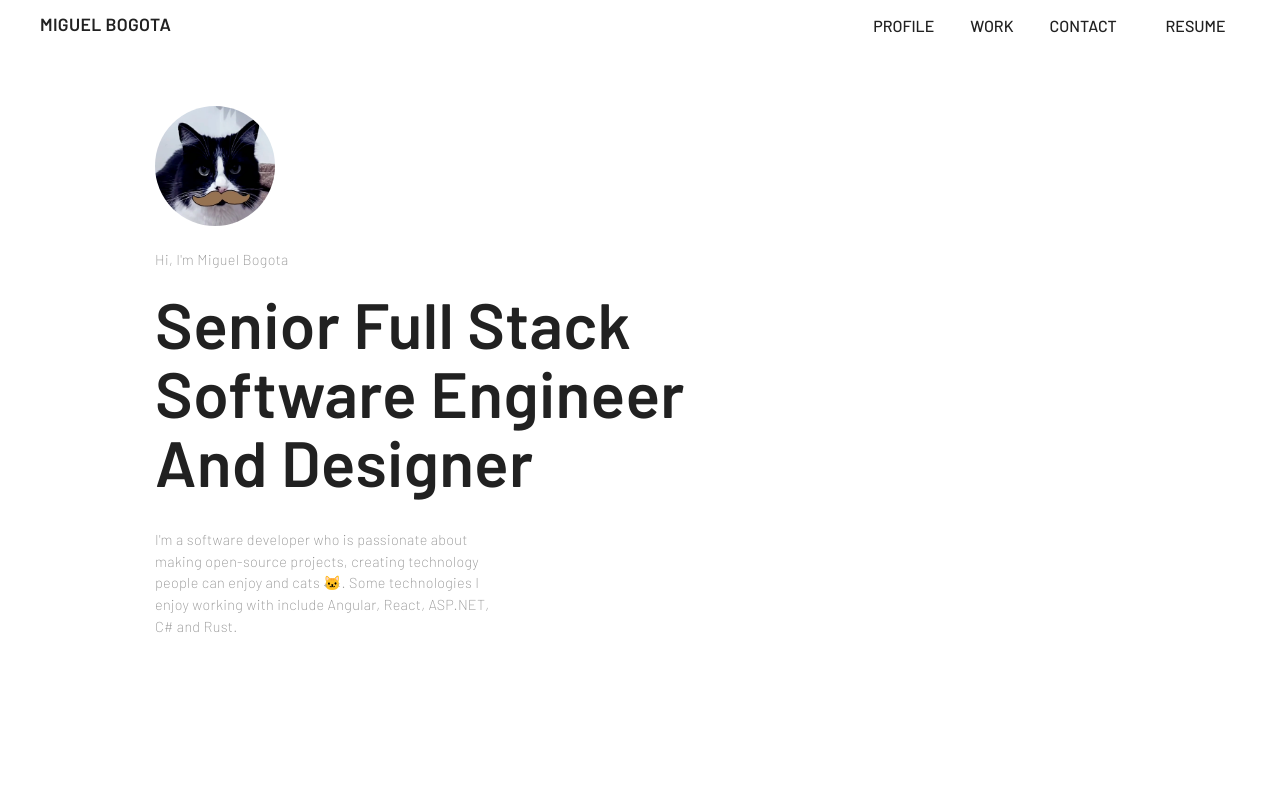
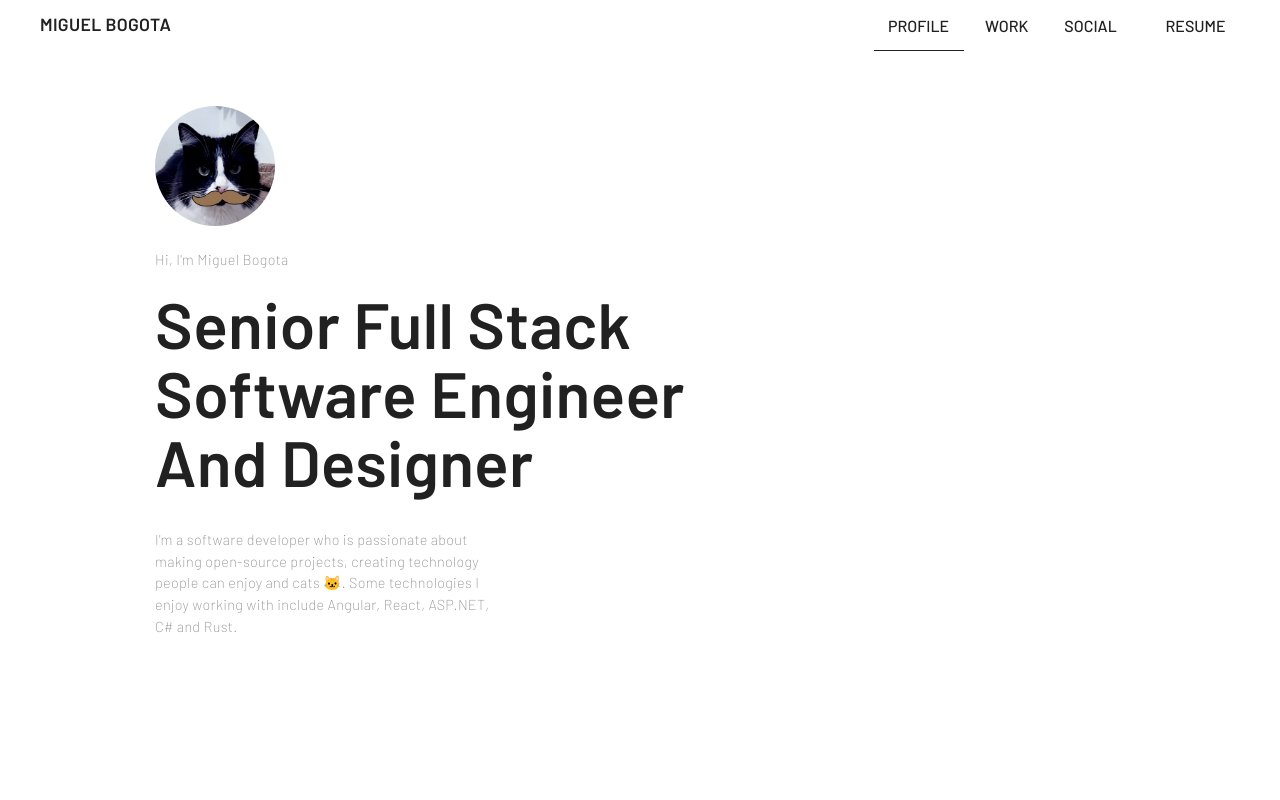
Before and after one commit to miguelbogota/miguelbogotadev-v02, a Next.js app: page / in a window 1280 px wide. Shown: the top 800 px of the page. Built offline with nearby package versions, Linux system fonts and the light colour scheme.

Commit message:
Adds animations to the navigation bar on scroll position
It spies the scroll and check if the section is in the view, then add the active bar below with a sick animation

```diff
--- a/src/components/link/link.scss
+++ b/src/components/link/link.scss
@@ -11,6 +11,7 @@
   color: var(--text-primary);
   padding: 0px var(--space-2);
   margin-right: var(--space-1);
+  position: relative;
 
   &:last-child {
     margin-right: var(--space-0);
@@ -20,8 +21,13 @@
     margin-right: var(--space-3);
   }
 
-  &.active {
-    border-bottom: 2px solid var(--text-primary);
+  & > .underline {
+    position: absolute;
+    bottom: -1px;
+    left: 0;
+    right: 0;
+    height: 1px;
+    background-color: var(--text-primary);
   }
 
   @include mixins.small-device {
--- a/src/components/link/link.tsx
+++ b/src/components/link/link.tsx
@@ -1,23 +1,54 @@
 import './link.scss';
 
 import clsx from 'clsx';
+import { motion } from 'framer-motion';
 import { type ComponentPropsWithRef, forwardRef, type Ref } from 'react';
 
 /** Props for the Link component. */
-export type LinkProps = ComponentPropsWithRef<'a'>;
+export type LinkProps = ComponentPropsWithRef<'a'> & {
+  active?: boolean;
+};
+
+const loadRef = {
+  loaded: false,
+  initialAnimation: {
+    initial: { x: '-50%', width: '0px' },
+    animate: { x: '0%', width: '100%' },
+    exit: { x: '50%', width: '0px' },
+  },
+};
 
 /** Link component. */
 export const Link = forwardRef(function ContainerRoot(
   inProps: LinkProps,
   ref: Ref<HTMLAnchorElement>,
 ) {
-  const { children, className, ...props } = inProps;
+  const { children, className, href, active, ...props } = inProps;
 
   const classes = clsx('link', className);
 
   return (
-    <a ref={ref} className={classes} {...props}>
+    <a
+      ref={ref}
+      className={classes}
+      data-to-scrollspy-id={href?.substring(1)}
+      href={href}
+      {...props}
+    >
       {children}
+      {active && (
+        <motion.span
+          className="underline"
+          layoutId="underline"
+          // This makes the initial animation different from the movement animation.
+          onAnimationComplete={() => {
+            if (!loadRef.loaded) {
+              loadRef.loaded = true;
+            }
+          }}
+          {...(loadRef.loaded ? {} : loadRef.initialAnimation)}
+        />
+      )}
     </a>
   );
 });
--- a/src/components/navigation/navigation.tsx
+++ b/src/components/navigation/navigation.tsx
@@ -1,19 +1,41 @@
+'use client';
+
 import './navigation.scss';
 
 import { Container } from '@app-components/container/container';
 import { Link } from '@app-components/link/link';
+import { useScrollSpy } from '@app-hooks/use-scroll-spy/use-scroll-spy';
+
+const sections = [
+  {
+    id: 'profile',
+    label: 'Profile',
+  },
+  {
+    id: 'work',
+    label: 'Work',
+  },
+  {
+    id: 'social',
+    label: 'Social',
+  },
+];
 
 /** Navigation bar component. */
 export function Navigation() {
+  const activeSectionId = useScrollSpy({ id: sections.map(section => section.id) });
+
   return (
     <nav>
       <Container className="navigation">
         <h3>Miguel Bogota</h3>
 
         <div className="navigation-links">
-          <Link href="#profile">Profile</Link>
-          <Link href="#work">Work</Link>
-          <Link href="#social">Contact</Link>
+          {sections.map(section => (
+            <Link key={section.id} href={section.id} active={section.id === activeSectionId}>
+              {section.label}
+            </Link>
+          ))}
 
           <Link
             href="https://firebasestorage.googleapis.com/v0/b/miguelbogotadev.appspot.com/o/Miguel%20Bogota%20Resume.pdf?alt=media&token=d2887f05-f0f2-4b73-bd28-550f52d2f2d9"
--- /dev/null
+++ b/src/hooks/use-scroll-spy/use-scroll-spy.ts
@@ -0,0 +1,69 @@
+'use client';
+
+import { useLayoutEffect, useRef, useState } from 'react';
+
+const clamp = (value: number) => Math.max(0, value);
+
+const isBetween = (value: number, floor: number, ceil: number) => value >= floor && value <= ceil;
+
+/** Options for the useScrollspy hook. */
+export type UseScrollSpyOptions = {
+  /** The ids of the elements to spy on. */
+  id: string[];
+  /** The offset from the top of the viewport to use when calculating the active id. */
+  offset?: number;
+};
+
+/**
+ * Spies on elements with the given ids and returns the active id (the id of the element that is
+ * currently in view).
+ */
+export function useScrollSpy(options: UseScrollSpyOptions) {
+  const { id, offset = 0 } = options;
+
+  const prevActiveSectionId = useRef('');
+  const [activeSectionId, setActiveSectionId] = useState('');
+
+  useLayoutEffect(() => {
+    const listener = () => {
+      const scroll = window.scrollY;
+
+      const position = id
+        .map(section => {
+          const element = document.getElementById(section);
+
+          if (!element) {
+            return { section, top: -1, bottom: -1 };
+          }
+
+          const rect = element.getBoundingClientRect();
+          const top = clamp(rect.top + scroll - offset);
+          const bottom = clamp(rect.bottom + scroll - offset);
+
+          return { section, top, bottom };
+        })
+        .find(({ top, bottom }) => isBetween(scroll, top, bottom));
+
+      const activeSectionId = position?.section ?? '';
+
+      if (prevActiveSectionId.current === activeSectionId) {
+        return;
+      }
+
+      prevActiveSectionId.current = activeSectionId;
+      setActiveSectionId(activeSectionId);
+    };
+
+    listener();
+
+    window.addEventListener('resize', listener);
+    window.addEventListener('scroll', listener);
+
+    return () => {
+      window.removeEventListener('resize', listener);
+      window.removeEventListener('scroll', listener);
+    };
+  }, [id, offset]);
+
+  return activeSectionId;
+}
```
Also changed, not shown: src/lib/content.ts (added, +7 -0 lines).
